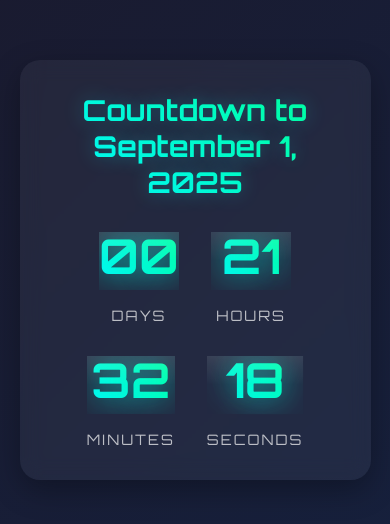
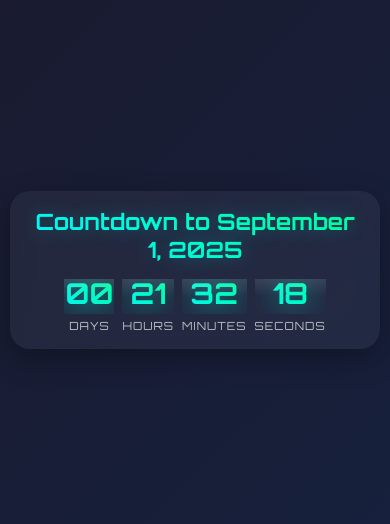
Before and after one commit to mt-5/fast, a plain HTML site: page index.html in a window 390 px wide. Shown: the part 152-676 px from the top of the page. Drawn offline with Linux system fonts and the light colour scheme.

Commit message:
mobile fix

```diff
--- a/styles.css
+++ b/styles.css
@@ -104,19 +104,59 @@ h1 {
 }
 
 @media (max-width: 768px) {
+    .countdown {
+        gap: 1rem;
+    }
+
     .time {
-        font-size: 3rem;
+        font-size: 2.2rem;
     }
 
     .time-section {
-        min-width: 80px;
+        min-width: 60px;
     }
 
     .label {
-        font-size: 0.9rem;
+        font-size: 0.8rem;
+        margin-top: 0.5rem;
     }
 
     h1 {
+        font-size: 1.6rem;
+        margin-bottom: 1.5rem;
+    }
+
+    .container {
+        padding: 1.5rem;
+    }
+}
+
+@media (max-width: 480px) {
+    .countdown {
+        gap: 0.5rem;
+    }
+
+    .time {
         font-size: 1.8rem;
     }
+
+    .time-section {
+        min-width: 50px;
+    }
+
+    .label {
+        font-size: 0.7rem;
+        margin-top: 0.3rem;
+        letter-spacing: 1px;
+    }
+
+    h1 {
+        font-size: 1.4rem;
+        margin-bottom: 1rem;
+    }
+
+    .container {
+        padding: 1rem;
+        width: 95%;
+    }
 }
```
